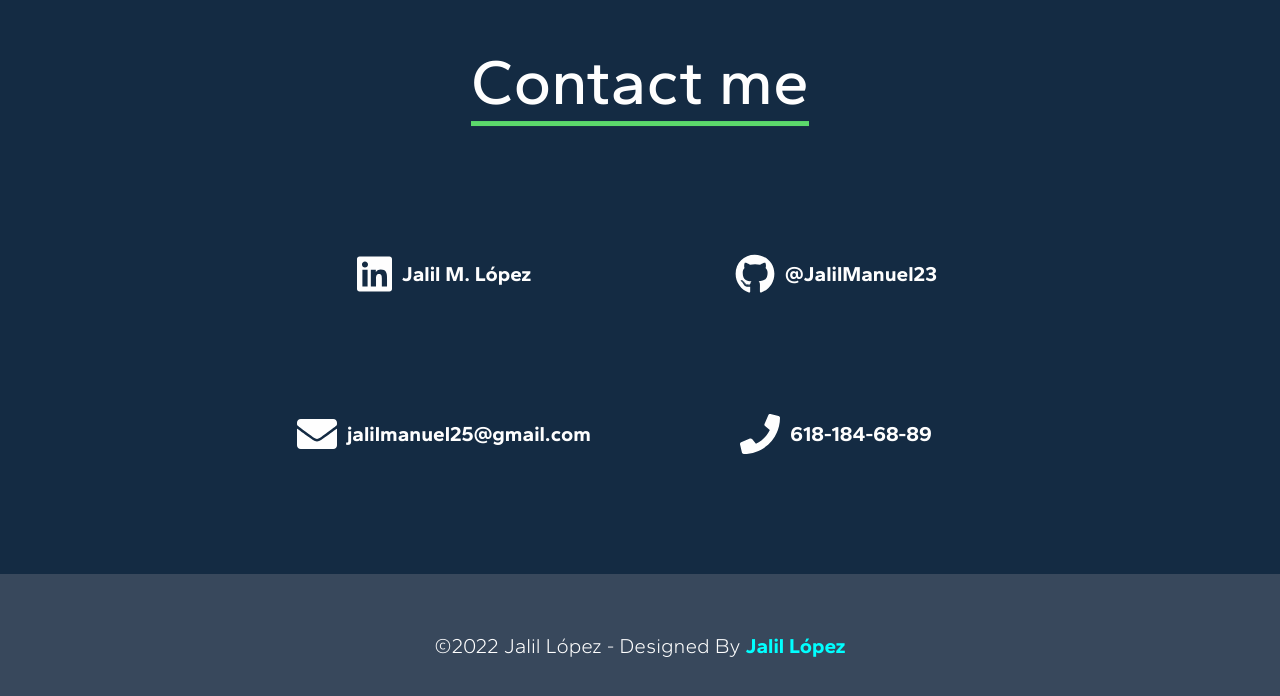
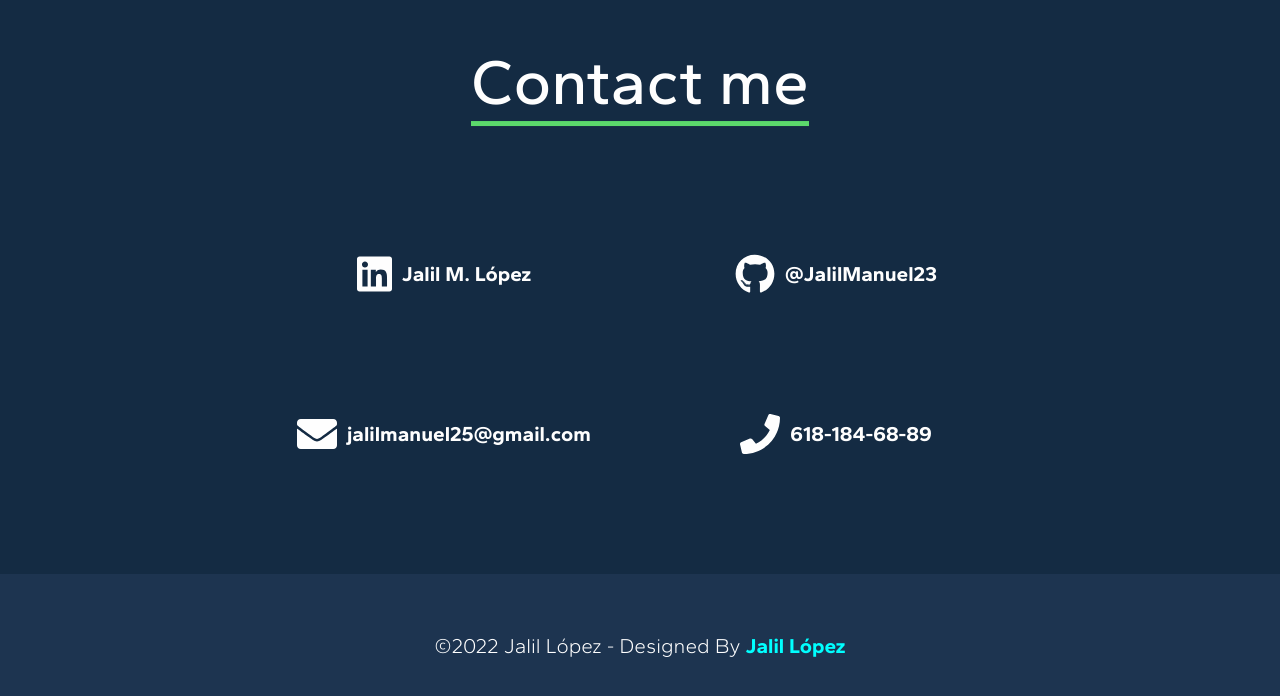
Before and after one commit to JalilManuel23/Portafolio, a React (Create React App) app: page / in a window 1280 px wide. Shown: the part 2476-3172 px from the top of the page. Built offline with nearby package versions, Linux system fonts and the light colour scheme.

Commit message:
Cambio de color de navbar y footer

```diff
--- a/src/components/Navbar/navbar.css
+++ b/src/components/Navbar/navbar.css
@@ -42,8 +42,8 @@
 }
 
 .active {
-    background: #1d1f22;
-    box-shadow: 0 2px 2px -2px rgba(0,0,0,.2);
+    background: #1d3450;
+    box-shadow: 0 2px 2px -2px rgba(27, 32, 97, 0.2);
     backdrop-filter: blur(5px);
     transition: transform 1s ease-out;
 }
--- a/src/sections/Footer/footer.css
+++ b/src/sections/Footer/footer.css
@@ -1,6 +1,6 @@
 footer {
     height: 20vh;
-    background: #38485c;
+    background: #1d3450;
     display: flex;
     justify-content: center;
     align-items: center;
```
